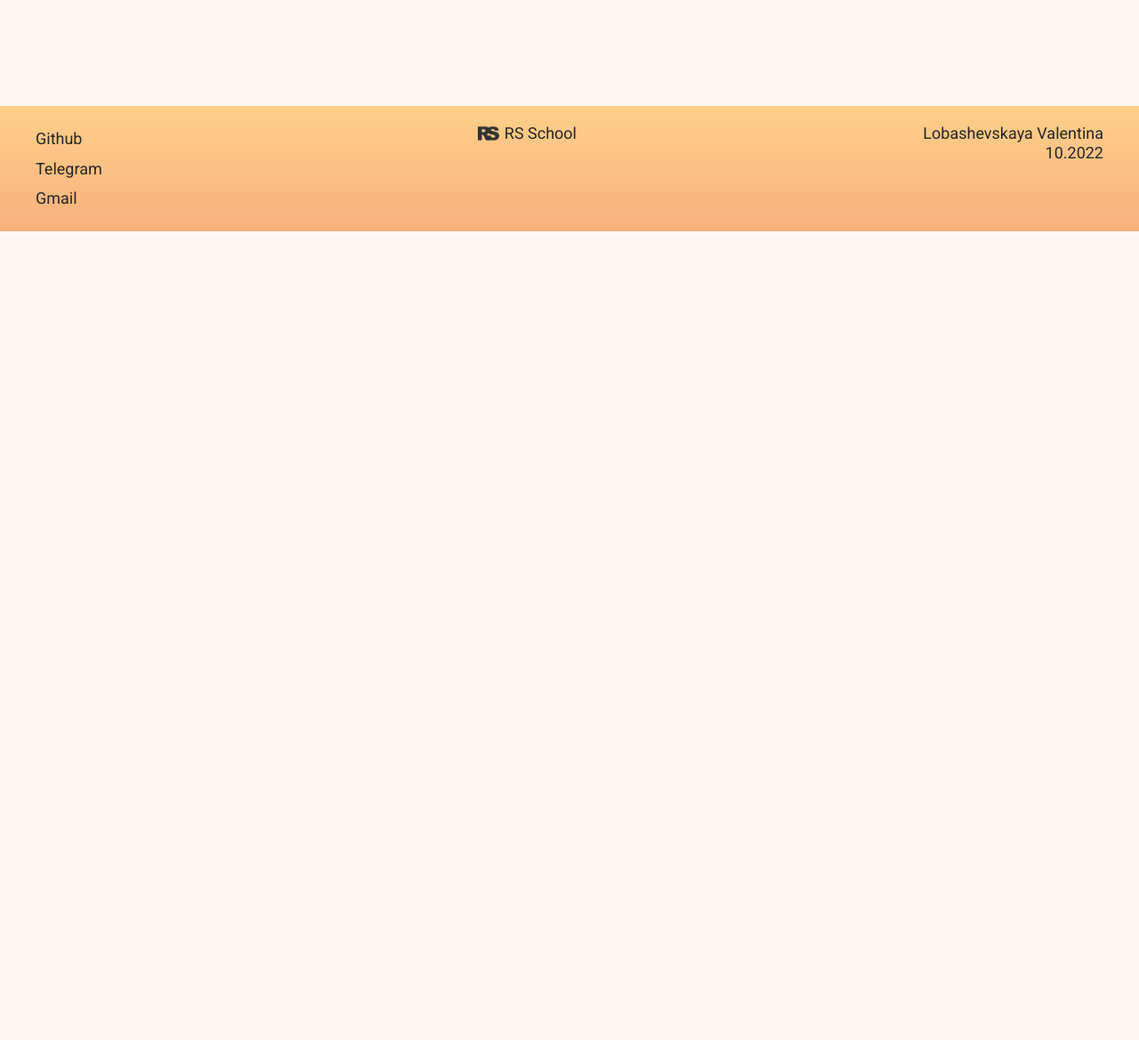
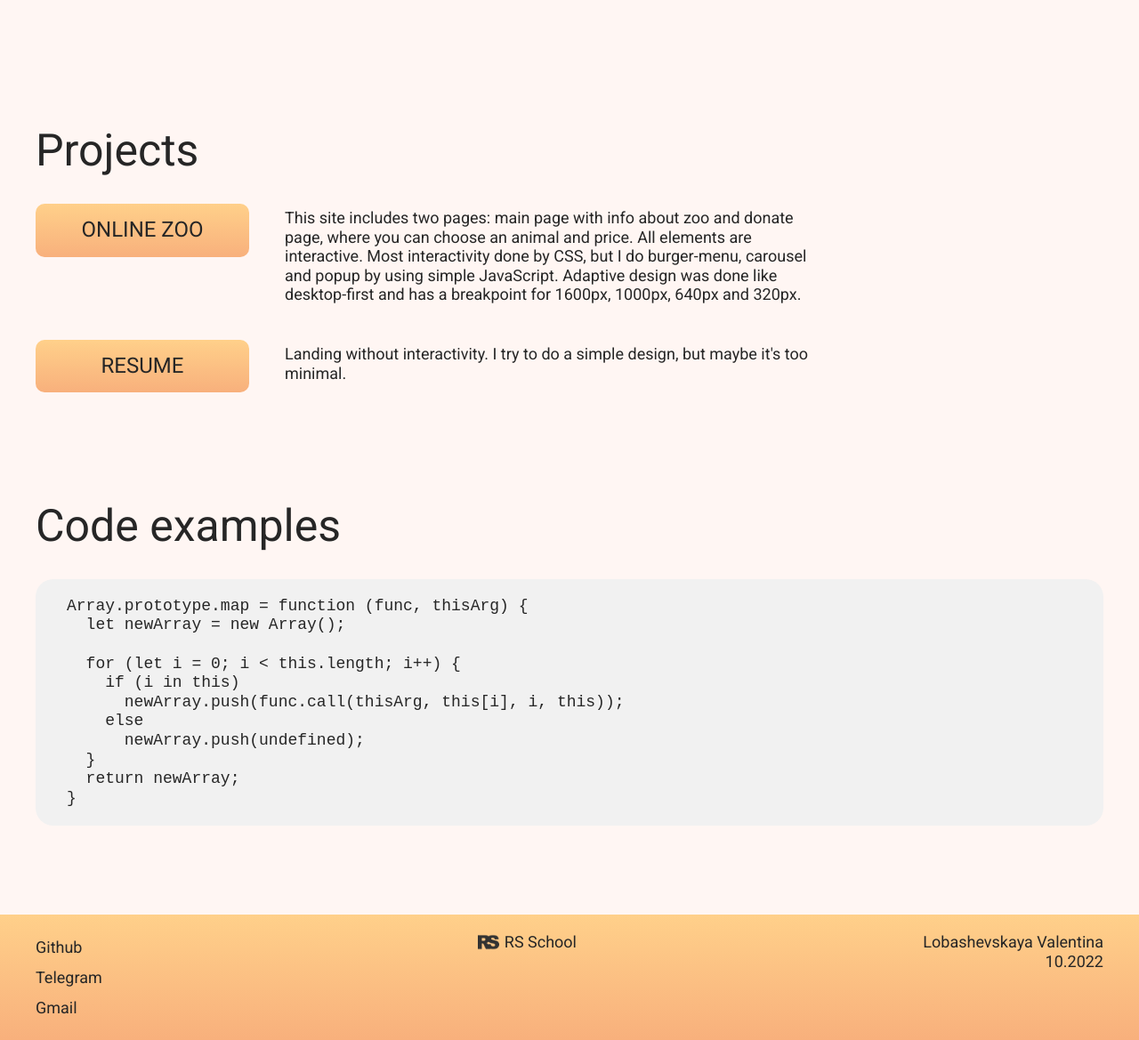
Before and after one commit to bertrana/rsschool-cv, a website: page index.html in a window 1280 px wide. Shown: the part 1905-3074 px from the top of the page at 89% size. Before the commit the page ends 2165 px from the top, so only its background shows below. Drawn offline with Linux system fonts and the light colour scheme.

Commit message:
feat: add projects and code examples

```diff
--- a/index.html
+++ b/index.html
@@ -150,6 +150,34 @@
           </ul>
         </section>
       </div>
+      <section class="projects container">
+        <h2>Projects</h2>
+        <ul class="projects__list">
+          <li class="projects__item">
+            <a class="projects__name" href="https://rolling-scopes-school.github.io/bertrana-JSFE2022Q3/online-zoo/">Online Zoo</a>
+            <p class="projects__description">This site includes two pages: main page with info about zoo and donate page, where you can choose an animal and price. All elements are interactive. Most interactivity done by CSS, but I do burger-menu, carousel and popup by using simple JavaScript. Adaptive design was done like desktop-first and has a breakpoint for 1600px, 1000px, 640px and 320px.<p>
+          </li>
+          <li class="projects__item">
+            <a class="projects__name" href="https://bertrana.github.io/rsschool-cv/">Resume</a>
+            <p class="projects__description">Landing without interactivity. I try to do a simple design, but maybe it's too minimal.</p>
+          </li>
+        </ul>
+      </section>
+      <section class="code-examples container">
+        <h2>Code examples</h2>
+        <pre class="code-examples__code">
+Array.prototype.map = function (func, thisArg) {
+  let newArray = new Array();
+
+  for (let i = 0; i < this.length; i++) {
+    if (i in this)
+      newArray.push(func.call(thisArg, this[i], i, this));
+    else
+      newArray.push(undefined);
+  }
+  return newArray;
+}</pre>
+      </section>
     </main>
     <footer class="page-footer">
       <div class="container">
--- a/styles/abstract/_constant.scss
+++ b/styles/abstract/_constant.scss
@@ -1,6 +1,8 @@
 $color-bg: #FFF6F3;
 $color-text: #262626;
+$color-code: #f1f1f1;
 
 $gradient-main: linear-gradient(180deg, #FFD08A 0%, #F8B07C 100%);
+$gradient-focus: linear-gradient(180deg, #FFB74B 0%, #FF9446 100%);
 
 $content-width: 1200px;
--- /dev/null
+++ b/styles/abstract/_placeholders.scss
@@ -0,0 +1,8 @@
+%link-style {
+  color: $color-text;
+  text-decoration: none;
+
+  &:hover {
+    text-decoration: underline;
+  }
+}
--- a/styles/base/_base.scss
+++ b/styles/base/_base.scss
@@ -9,6 +9,10 @@ body {
   background-color: $color-bg;
 }
 
+section {
+  margin-bottom: 100px;
+}
+
 h1 {
   margin: 0;
   @include font-add($size: 100px);
@@ -16,6 +20,7 @@ h1 {
 
 h2 {
   margin: 0;
+  margin-bottom: 30px;
   @include font-add($size: 50px);
 }
 
--- /dev/null
+++ b/styles/component/_code-examples.scss
@@ -0,0 +1,6 @@
+.code-examples__code {
+  display: block;
+  padding: 20px 35px;
+  background-color: $color-code;
+  border-radius: 20px;
+}
--- a/styles/component/_education.scss
+++ b/styles/component/_education.scss
@@ -1,9 +1,5 @@
 .education {
   max-width: 615px;
-
-  h2 {
-    margin-bottom: 30px;
-  }
 }
 
 .education__list {
--- a/styles/component/_languages.scss
+++ b/styles/component/_languages.scss
@@ -1,9 +1,5 @@
 .languages {
   width: 300px;
-
-  h2 {
-    margin-bottom: 30px;
-  }
 }
 
 .languages__list {
--- a/styles/component/_nav.scss
+++ b/styles/component/_nav.scss
@@ -14,13 +14,7 @@
 
       padding: 29px 30px;
 
-      color: $color-text;
-      text-decoration: none;
-      // text-transform: uppercase;
-
-      &:hover {
-        text-decoration: underline;
-      }
+      @extend %link-style;
     }
   }
 }
--- /dev/null
+++ b/styles/component/_projects.scss
@@ -0,0 +1,45 @@
+.projects__list {
+  margin: 0;
+  padding: 0;
+
+  list-style: none;
+}
+
+.projects__item {
+  display: flex;
+  flex-wrap: wrap;
+  margin-bottom: 40px;
+}
+
+.projects__name {
+  display: block;
+  box-sizing: border-box;
+
+  width: 240px;
+  max-height: 60px;
+
+  padding: 15px 25px;
+  margin-bottom: 20px;
+  margin-right: 40px;
+
+  @extend %link-style;
+  @include font-add($size: 24px);
+  text-align: center;
+  text-transform: uppercase;
+
+  background: $gradient-main;
+  border: none;
+  border-radius: 10px;
+
+  &:hover {
+    text-decoration: none;
+
+    background: $gradient-focus;
+  }
+}
+
+.projects__description {
+  margin-top: 5px;
+
+  max-width: 600px;
+}
--- a/styles/component/_skills.scss
+++ b/styles/component/_skills.scss
@@ -1,11 +1,5 @@
 .skills {
   width: 300px;
-
-  margin-bottom: 100px;
-
-  h2 {
-    margin-bottom: 30px;
-  }
 }
 
 .skills__list {
--- a/styles/component/_work.scss
+++ b/styles/component/_work.scss
@@ -1,11 +1,6 @@
 .work {
   max-width: calc($content-width / 2 + 50px);
 
-  margin-bottom: 100px;
-
-  h2 {
-    margin-bottom: 30px;
-  }
 }
 
 .work__position {
--- a/styles/layout/_container.scss
+++ b/styles/layout/_container.scss
@@ -1,7 +1,8 @@
 .container {
   max-width: $content-width;
 
-  margin: 0 auto;
+  margin-left: auto;
+  margin-right: auto;
   padding: 0 20px;
 }
 
--- a/styles/layout/_footer.scss
+++ b/styles/layout/_footer.scss
@@ -1,5 +1,4 @@
 .page-footer {
-  margin-top: 80px;
   padding: 20px 0;
 
   background: $gradient-main;
@@ -21,12 +20,7 @@
 
     padding: 6px 0;
 
-    color: $color-text;
-    text-decoration: none;
-
-    &:hover {
-      text-decoration: underline;
-    }
+    @extend %link-style;
   }
 }
 
@@ -36,12 +30,7 @@
   padding-left: 70px;
 
   a {
-    color: $color-text;
-    text-decoration: none;
-
-    &:hover {
-      text-decoration: underline;
-    }
+    @extend %link-style;
 
     &::after {
       content: "";
@@ -67,11 +56,6 @@
   text-align: right;
 
   a {
-    color: $color-text;
-    text-decoration: none;
-
-    &:hover {
-      text-decoration: underline;
-    }
+    @extend %link-style;
   }
 }
--- a/styles/style.scss
+++ b/styles/style.scss
@@ -1,5 +1,6 @@
 @import "abstract/constant";
 @import "abstract/mixins";
+@import "./abstract/placeholders";
 
 @import "base/base";
 @import "base/visually-hidden";
@@ -15,3 +16,5 @@
 @import "./component/skill";
 @import "./component/skills";
 @import "./component/work";
+@import "./component/code-examples";
+@import "./component/projects";
```
Also changed, not shown: style.css, 1 other file.
